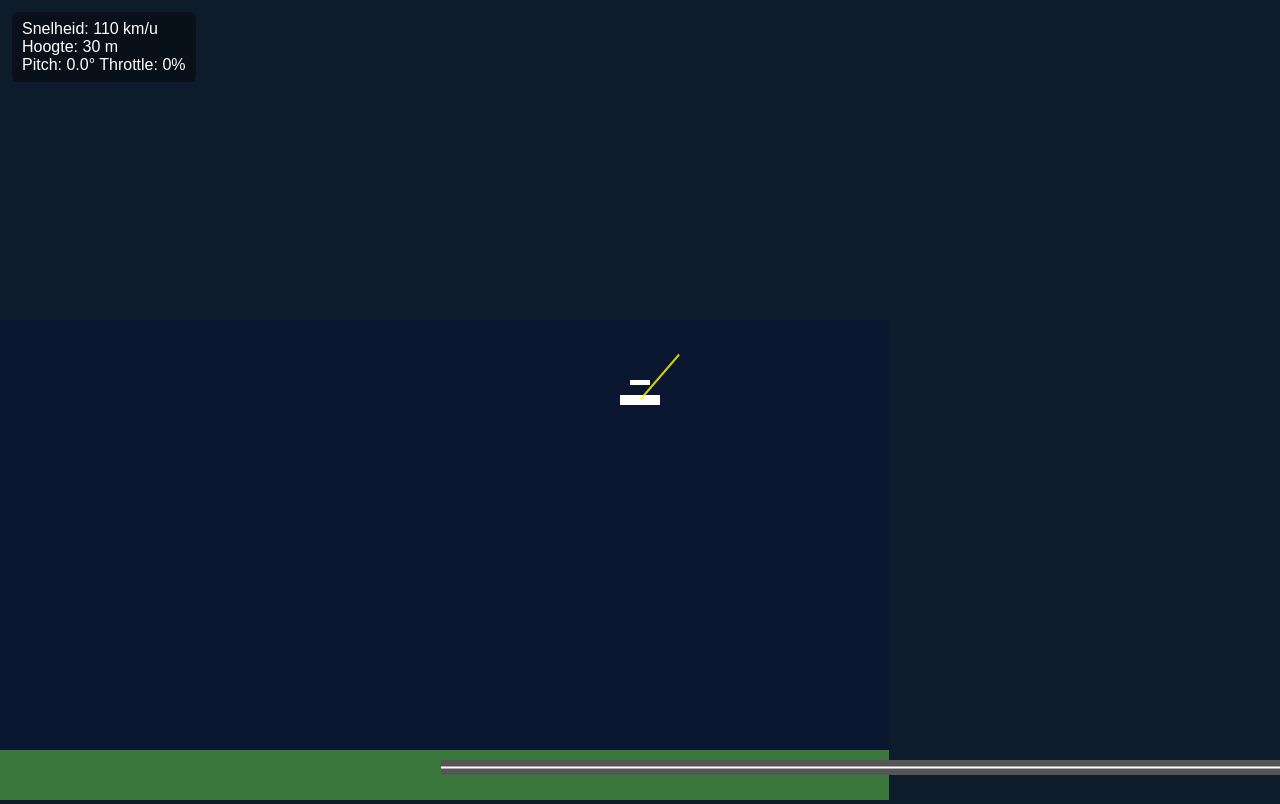
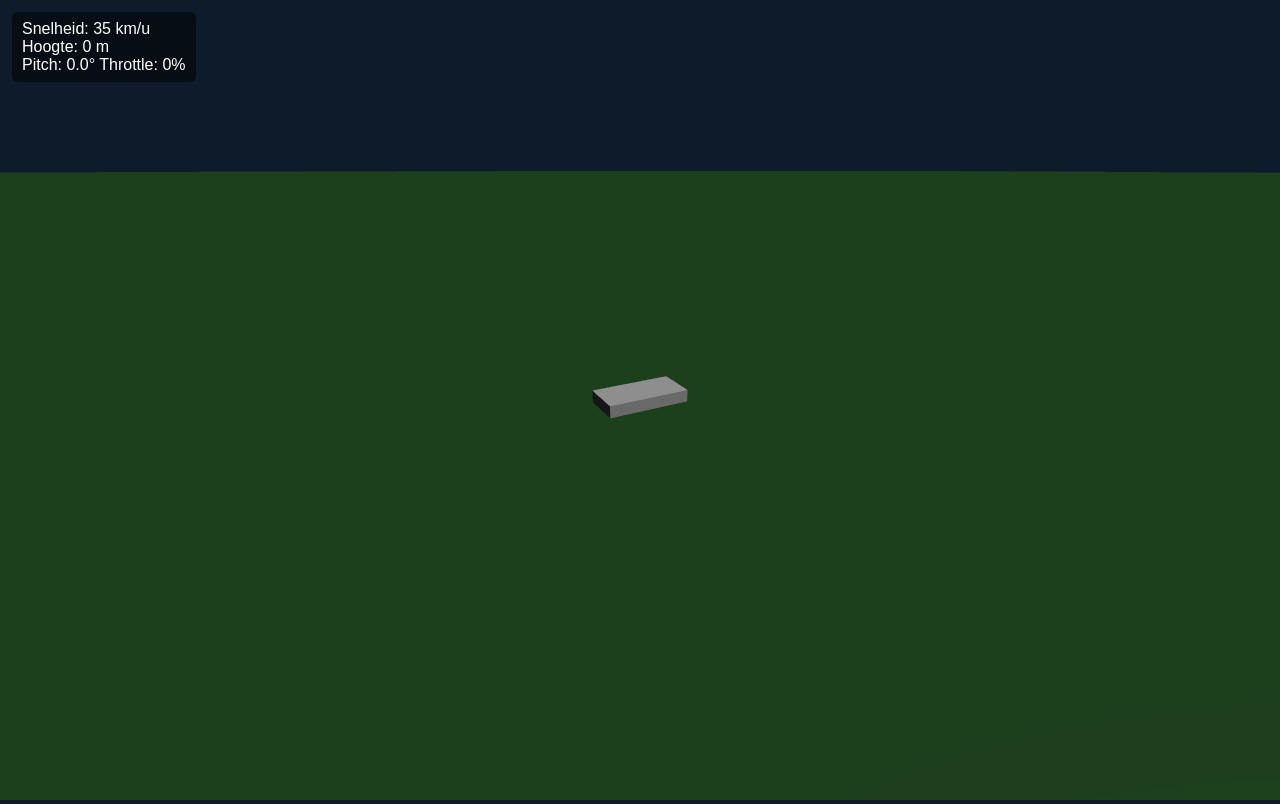
Before and after one commit to Teck-belgium/simLeren1, a plain HTML site: page sim1/index.html in a window 1280 px wide. Drawn offline with nearby package versions, Linux system fonts and the light colour scheme; animation ran at ten frames a second.

Commit message:
Update index.html

```diff
--- a/sim1/index.html
+++ b/sim1/index.html
@@ -2,43 +2,76 @@
 <html lang="nl">
 <head>
 <meta charset="UTF-8">
-<title>2D Glider Simulator - Teck (realistisch, camera)</title>
-<link rel="stylesheet" href="/simLeren1/css/style.css"/>
+<title>3D Glider Simulator - Teck</title>
 <style>
-  body { margin: 0; overflow: hidden; background: #0d1b2a; }
+  body { margin:0; overflow:hidden; background:#0d1b2a; }
   #hud {
-    position: absolute;
-    top: 12px;
-    left: 12px;
-    color: white;
-    font-size: 16px;
-    font-family: Arial;
-    background: rgba(0,0,0,0.4);
-    padding: 8px 10px;
-    border-radius: 6px;
+    position:absolute;
+    top:12px;
+    left:12px;
+    color:white;
+    font-family:Arial;
+    font-size:16px;
+    background:rgba(0,0,0,0.5);
+    padding:8px 10px;
+    border-radius:6px;
   }
 </style>
 </head>
-
 <body>
-<canvas id="sim"></canvas>
 <div id="hud">Snelheid: 0 km/u<br>Hoogte: 0 m</div>
 
+<script src="https://cdn.jsdelivr.net/npm/three@0.164.0/build/three.min.js"></script>
 <script>
-// -------------------- Canvas --------------------
-const canvas = document.getElementById("sim");
-const ctx = canvas.getContext("2d");
-function resize() { canvas.width = window.innerWidth; canvas.height = window.innerHeight; }
-resize();
-window.addEventListener("resize", resize);
+
+// -------------------- Scene & Camera --------------------
+const scene = new THREE.Scene();
+scene.background = new THREE.Color(0x0d1b2a);
+
+const camera = new THREE.PerspectiveCamera(75, window.innerWidth/window.innerHeight, 0.1, 1000);
+camera.position.set(0,5,10);
+
+// Renderer
+const renderer = new THREE.WebGLRenderer({antialias:true});
+renderer.setSize(window.innerWidth, window.innerHeight);
+document.body.appendChild(renderer.domElement);
+
+// Resize
+window.addEventListener('resize', () => {
+  camera.aspect = window.innerWidth/window.innerHeight;
+  camera.updateProjectionMatrix();
+  renderer.setSize(window.innerWidth, window.innerHeight);
+});
+
+// -------------------- Lights --------------------
+const dirLight = new THREE.DirectionalLight(0xffffff, 1);
+dirLight.position.set(5,10,5);
+scene.add(dirLight);
+
+const ambient = new THREE.AmbientLight(0x404040, 0.5);
+scene.add(ambient);
+
+// -------------------- Ground --------------------
+const groundGeo = new THREE.PlaneGeometry(2000, 2000);
+const groundMat = new THREE.MeshPhongMaterial({color:0x3a773a});
+const ground = new THREE.Mesh(groundGeo, groundMat);
+ground.rotation.x = -Math.PI/2;
+ground.position.y = 0;
+scene.add(ground);
+
+// -------------------- Glider --------------------
+const planeGeo = new THREE.BoxGeometry(2,0.5,1);
+const planeMat = new THREE.MeshStandardMaterial({color:0xffffff});
+const plane = new THREE.Mesh(planeGeo, planeMat);
+plane.position.y = 2;
+scene.add(plane);
 
 // -------------------- Physics variables --------------------
-let x = 200;
-let y = canvas.height - 50; // start op grond
-let vx = 20;  // startsnelheid
-let vy = 0;
-let pitch = 0;
-let throttle = 0;
+let pos = new THREE.Vector3(0,2,0);
+let vel = new THREE.Vector3(20,0,0);
+let pitch = 0;      // rotatie rond z-as (hoogte)
+let yaw = 0;        // rotatie rond y-as (richting)
+let throttle = 0;    // 0..1
 
 const mass = 300;
 const g = 9.81;
@@ -46,140 +79,95 @@ const liftFactor = 0.25;
 const dragFactor = 0.05;
 const thrustPower = 50;
 
-// inputs
+// Input
 const keys = {};
 document.addEventListener("keydown", e => keys[e.key] = true);
 document.addEventListener("keyup", e => keys[e.key] = false);
 
-// helper
+// Helper
 function clamp(v,a,b){return Math.max(a,Math.min(b,v));}
 
 // -------------------- Physics update --------------------
 function updatePhysics(dt){
   dt = Math.min(0.05, dt);
 
-  // controls
-  if(keys["ArrowUp"]) pitch -= 0.02;
-  if(keys["ArrowDown"]) pitch += 0.02;
-  if(keys["ArrowRight"]) throttle = Math.min(1, throttle+0.01);
-  if(keys["ArrowLeft"])  throttle = Math.max(0, throttle-0.01);
+  // --- controls ---
+  const targetPitch = keys["ArrowUp"] ? -0.02 : keys["ArrowDown"] ? 0.02 : 0;
+  pitch += targetPitch * dt * 60;
+  pitch = clamp(pitch, -Math.PI/6, Math.PI/6);
 
-  // pitch limiter
-  pitch = clamp(pitch, -Math.PI/3, Math.PI/3);
+  const targetThrottle = keys["ArrowRight"] ? 1 : keys["ArrowLeft"] ? 0 : throttle;
+  throttle += (targetThrottle - throttle) * 0.02;
 
-  const speed = Math.sqrt(vx*vx + vy*vy);
+  // Forward vector based on yaw and pitch
+  const forward = new THREE.Vector3(Math.sin(yaw), Math.sin(pitch), Math.cos(yaw)).normalize();
 
-  // drag
-  let dragX=0, dragY=0;
-  if(speed>0.0001){
-    const dragMag = dragFactor * speed*speed;
-    dragX = dragMag * (-vx/speed);
-    dragY = dragMag * (-vy/speed);
+  const speed = vel.length();
+
+  // Drag
+  const drag = vel.clone().multiplyScalar(-dragFactor * speed);
+
+  // Lift (perpendicular op forward vector, richting omhoog)
+  let lift = new THREE.Vector3(0,0,0);
+  if(speed > 1){
+    const aoaEffect = clamp(Math.sin(pitch),0,0.6);
+    lift.set(0,liftFactor*speed*speed*aoaEffect,0);
   }
 
-  // lift
-  let liftX=0, liftY=0;
-  if(speed>0.0001){
-    const velAngle = Math.atan2(vy,vx);
-    const aoa = pitch - velAngle;
-    const liftMag = liftFactor * speed*speed * clamp(Math.sin(aoa), 0, 0.8);
-    const liftDir = velAngle + Math.PI/2;
-    liftX = liftMag * Math.cos(liftDir);
-    liftY = liftMag * Math.sin(liftDir);
+  // Thrust
+  const thrust = forward.clone().multiplyScalar(throttle * thrustPower);
+
+  // Gewicht
+  const weight = new THREE.Vector3(0, -mass*g, 0);
+
+  // Som van krachten
+  const acc = new THREE.Vector3();
+  acc.add(drag).add(lift).add(thrust).add(weight).divideScalar(mass);
+
+  // Integratie
+  vel.add(acc.multiplyScalar(dt));
+  pos.add(vel.clone().multiplyScalar(dt));
+
+  // Grond collision
+  if(pos.y < 0){
+    pos.y = 0;
+    if(vel.y < 0) vel.y = 0;
+    vel.multiplyScalar(0.98);
   }
 
-  // thrust
-  const thrustX = throttle * thrustPower * Math.cos(pitch);
-  const thrustY = throttle * thrustPower * Math.sin(pitch);
+  // Update plane position & rotation
+  plane.position.copy(pos);
+  plane.rotation.x = pitch;
+  plane.rotation.y = yaw;
 
-  // krachten
-  const fx = dragX + liftX + thrustX;
-  const fy = dragY + liftY + thrustY - mass*g;
-
-  const ax = fx/mass;
-  const ay = fy/mass;
-
-  vx += ax*dt;
-  vy += ay*dt;
-  x += vx*dt;
-  y += vy*dt;
-
-  // grond
-  const groundY = canvas.height - 50;
-  if(y > groundY){
-    y = groundY;
-    if(vy>0) vy=0;
-    vx *= 0.98; // wrijving
-  }
-
-  // HUD
+  // Update HUD
   document.getElementById("hud").innerHTML =
     `Snelheid: ${Math.round(speed*3.6)} km/u<br>`+
-    `Hoogte: ${Math.round(groundY - y)} m<br>`+
+    `Hoogte: ${Math.round(pos.y)} m<br>`+
     `Pitch: ${(pitch*180/Math.PI).toFixed(1)}° Throttle: ${Math.round(throttle*100)}%`;
 }
 
-// -------------------- Draw --------------------
-function draw(){
-  ctx.clearRect(0,0,canvas.width,canvas.height);
-
-  // camera volgt het vliegtuig
-  const camX = x - canvas.width/2;
-  const camY = y - canvas.height/2;
-
-  // achtergrond
-  ctx.fillStyle="#0b1630";
-  ctx.fillRect(camX, camY, canvas.width, canvas.height);
-
-  // grond
-  const groundYWorld = canvas.height - 50;
-  ctx.fillStyle="#3a773a";
-  ctx.fillRect(camX, groundYWorld, canvas.width, canvas.height-groundYWorld);
-
-  // startbaan
-  ctx.fillStyle="#555555";
-  ctx.fillRect(50 - camX, groundYWorld+10, canvas.width-100, 15);
-  ctx.strokeStyle="#ffffff";
-  ctx.lineWidth=2;
-  ctx.beginPath();
-  ctx.moveTo(50 - camX, groundYWorld+17.5);
-  ctx.lineTo(canvas.width-50 - camX, groundYWorld+17.5);
-  ctx.stroke();
-
-  // vliegtuig in midden scherm
-  ctx.save();
-  ctx.translate(canvas.width/2, canvas.height/2);
-  ctx.rotate(pitch);
-  ctx.fillStyle="white";
-  ctx.fillRect(-20,-5,40,10);
-  ctx.fillRect(-10,-20,20,5);
-  ctx.restore();
-
-  // snelheid vector debug
-  const speed = Math.sqrt(vx*vx + vy*vy);
-  if(speed>0.1){
-    ctx.beginPath();
-    ctx.moveTo(canvas.width/2, canvas.height/2);
-    ctx.lineTo(canvas.width/2 + (vx/speed)*60, canvas.height/2 + (vy/speed)*60);
-    ctx.strokeStyle="rgba(255,255,0,0.8)";
-    ctx.lineWidth=2;
-    ctx.stroke();
-  }
+// -------------------- Camera --------------------
+function updateCamera(){
+  camera.position.lerp(new THREE.Vector3(pos.x, pos.y+5, pos.z+10), 0.1);
+  camera.lookAt(pos);
 }
 
 // -------------------- Main loop --------------------
-let lastTime=null;
+let lastTime = null;
 function loop(ts){
-  if(!lastTime) lastTime=ts;
+  if(!lastTime) lastTime = ts;
   const dt = (ts-lastTime)/1000;
-  lastTime=ts;
+  lastTime = ts;
 
   updatePhysics(dt);
-  draw();
+  updateCamera();
+  renderer.render(scene, camera);
   requestAnimationFrame(loop);
 }
+
 requestAnimationFrame(loop);
+
 </script>
-
 </body>
 </html>
```
